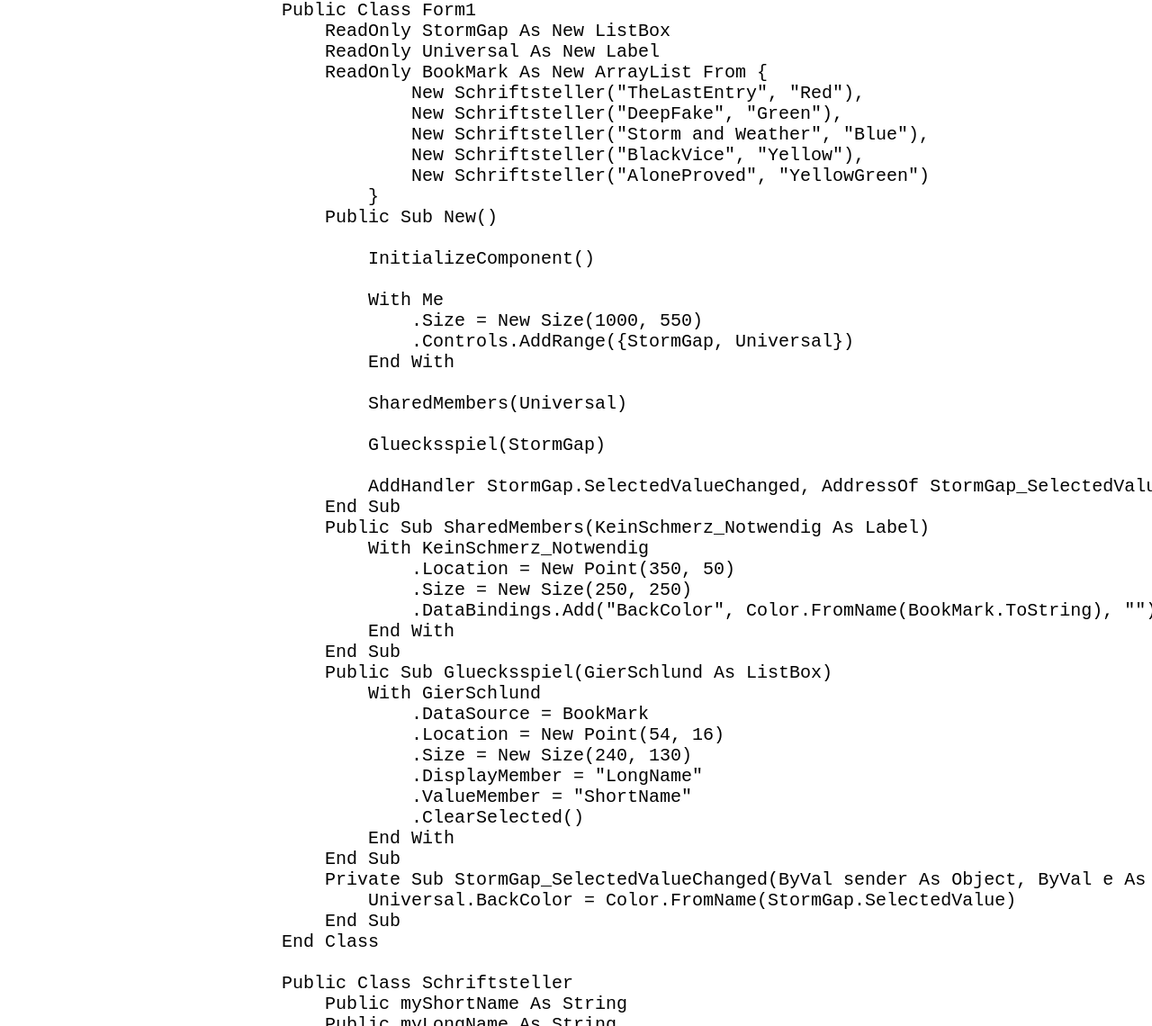
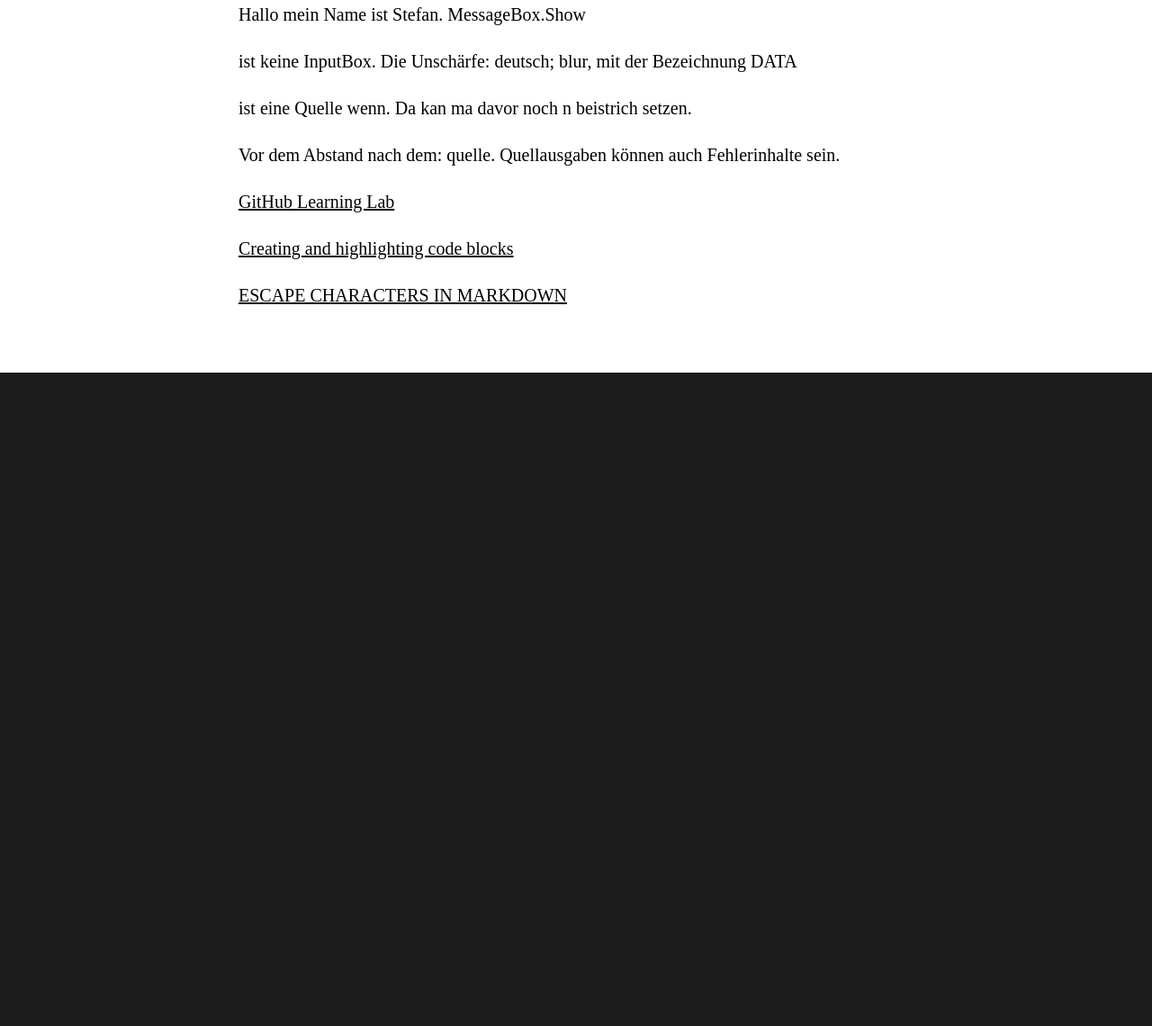
Before and after one commit to ledlightjungledStefan/Osterei, a Jekyll site: the page built from _posts/2022-12-03-Windows10Umgebungsvariablen.markdown, in a window 1280 px wide and 1400 px high, scrolled down 375 px. Shown: the part 260-1400 px from the top of the window at 90% size. Built offline with Jekyll 4.4.1, drawn with Linux system fonts in a browser that asks for light colours; some web fonts are replaced; after the commit the page ends 1089 px from its top, so only the background shows below that; some of the changed text lies outside the part shown.

Commit message:
Update 2022-12-03-Windows10Umgebungsvariablen.markdown

```diff
--- a/_posts/2022-12-03-Windows10Umgebungsvariablen.markdown
+++ b/_posts/2022-12-03-Windows10Umgebungsvariablen.markdown
@@ -8,75 +8,17 @@ description: cupcake with chocolate colors for /d %a in (%EINBAHN%) do dir /b %a
 ![image](https://user-images.githubusercontent.com/75255909/205431353-16090c42-091d-40e7-871b-e578f7097c14.png)
 2D picture model
 
-        Public Class Form1
-            ReadOnly StormGap As New ListBox
-            ReadOnly Universal As New Label
-            ReadOnly BookMark As New ArrayList From {
-                    New Schriftsteller("TheLastEntry", "Red"),
-                    New Schriftsteller("DeepFake", "Green"),
-                    New Schriftsteller("Storm and Weather", "Blue"),
-                    New Schriftsteller("BlackVice", "Yellow"),
-                    New Schriftsteller("AloneProved", "YellowGreen")
-                }
-            Public Sub New()
+Hallo mein Name ist Stefan.
+MessageBox.Show
 
-                InitializeComponent()
+ist keine InputBox. Die Unschärfe: deutsch; blur,
+mit der Bezeichnung DATA
 
-                With Me
-                    .Size = New Size(1000, 550)
-                    .Controls.AddRange({StormGap, Universal})
-                End With
+ist eine Quelle wenn.
+Da kan ma davor noch n beistrich setzen.
 
-                SharedMembers(Universal)
-
-                Gluecksspiel(StormGap)
-
-                AddHandler StormGap.SelectedValueChanged, AddressOf StormGap_SelectedValueChanged
-            End Sub
-            Public Sub SharedMembers(KeinSchmerz_Notwendig As Label)
-                With KeinSchmerz_Notwendig
-                    .Location = New Point(350, 50)
-                    .Size = New Size(250, 250)
-                    .DataBindings.Add("BackColor", Color.FromName(BookMark.ToString), "")
-                End With
-            End Sub
-            Public Sub Gluecksspiel(GierSchlund As ListBox)
-                With GierSchlund
-                    .DataSource = BookMark
-                    .Location = New Point(54, 16)
-                    .Size = New Size(240, 130)
-                    .DisplayMember = "LongName"
-                    .ValueMember = "ShortName"
-                    .ClearSelected()
-                End With
-            End Sub
-            Private Sub StormGap_SelectedValueChanged(ByVal sender As Object, ByVal e As EventArgs)
-                Universal.BackColor = Color.FromName(StormGap.SelectedValue)
-            End Sub
-        End Class
-
-        Public Class Schriftsteller
-            Public myShortName As String
-            Public myLongName As String
-
-            Public Sub New(ByVal strLongName As String, ByVal strShortName As String)
-                Me.myShortName = strShortName
-                Me.myLongName = strLongName
-            End Sub
-
-            Public ReadOnly Property ShortName() As String
-                Get
-                    Return myShortName
-                End Get
-            End Property
-
-            Public ReadOnly Property LongName() As String
-                Get
-                    Return myLongName
-                End Get
-            End Property
-
-        End Class
+Vor dem Abstand nach dem: quelle.
+Quellausgaben können auch Fehlerinhalte sein.
 
 [GitHub Learning Lab](https://github.com/apps/github-learning-lab)
 
```
